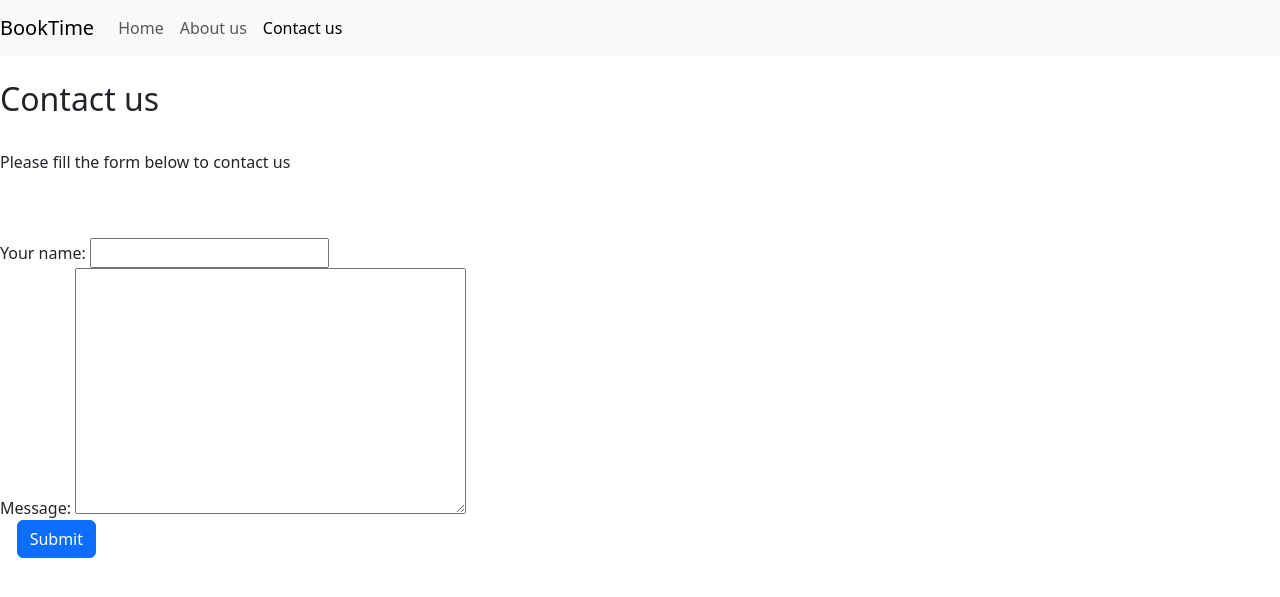
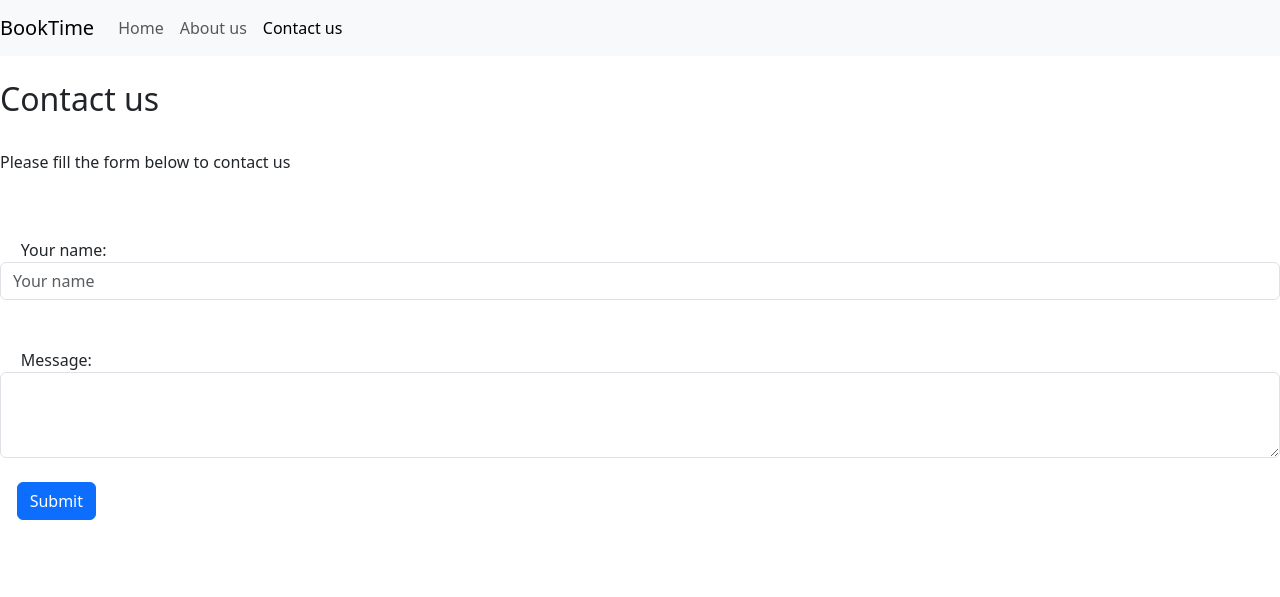
Before and after one commit to BalaurZmeu/BookTime, a Django app: page /contact_us/ in a window 1280 px wide. Shown: the top 597 px of the page. Run offline with Django 5.2, Linux system fonts and the light colour scheme; some libraries are stand-ins or nearby versions.

Commit message:
Changed the form in the contact form template, now it shows error messages

```diff
--- a/main/templates/main/contact_form.html
+++ b/main/templates/main/contact_form.html
@@ -5,7 +5,39 @@
   <p>Please fill the form below to contact us</p>
   <form method="POST">
     {% csrf_token %}
-    {{ form }}
+    <div class="form-group">
+      {{ form.name.label_tag }}
+      <input
+        type="text"
+        class="form-control
+          {% if form.name.errors %}is-invalid{% endif %}"
+        id="id_name"
+        name="name"
+        placeholder="Your name"
+        value="{{ form.name.value|default:'' }}">
+      {% if form.name.errors %}
+        <div class="invalid-feedback">
+          {{ form.name.errors }}
+        </div>
+      {% endif %}
+    </div>
+
+    <div class="form-group">
+      {{ form.message.label_tag }}
+      <textarea
+        class="form-control
+          {% if form.message.errors %}is-invalid{% endif %}"
+        id="id_message"
+        name="message"
+        rows="3">
+        {{ form.message.value|default:'' }}
+      </textarea>
+      {% if form.message.errors %}
+        <div class="invalid-feedback">
+          {{ form.message.errors }}
+        </div>
+      {% endif %}
+    </div>
     <button type="submit"
       class="btn btn-primary">Submit</button>
   </form>
```
